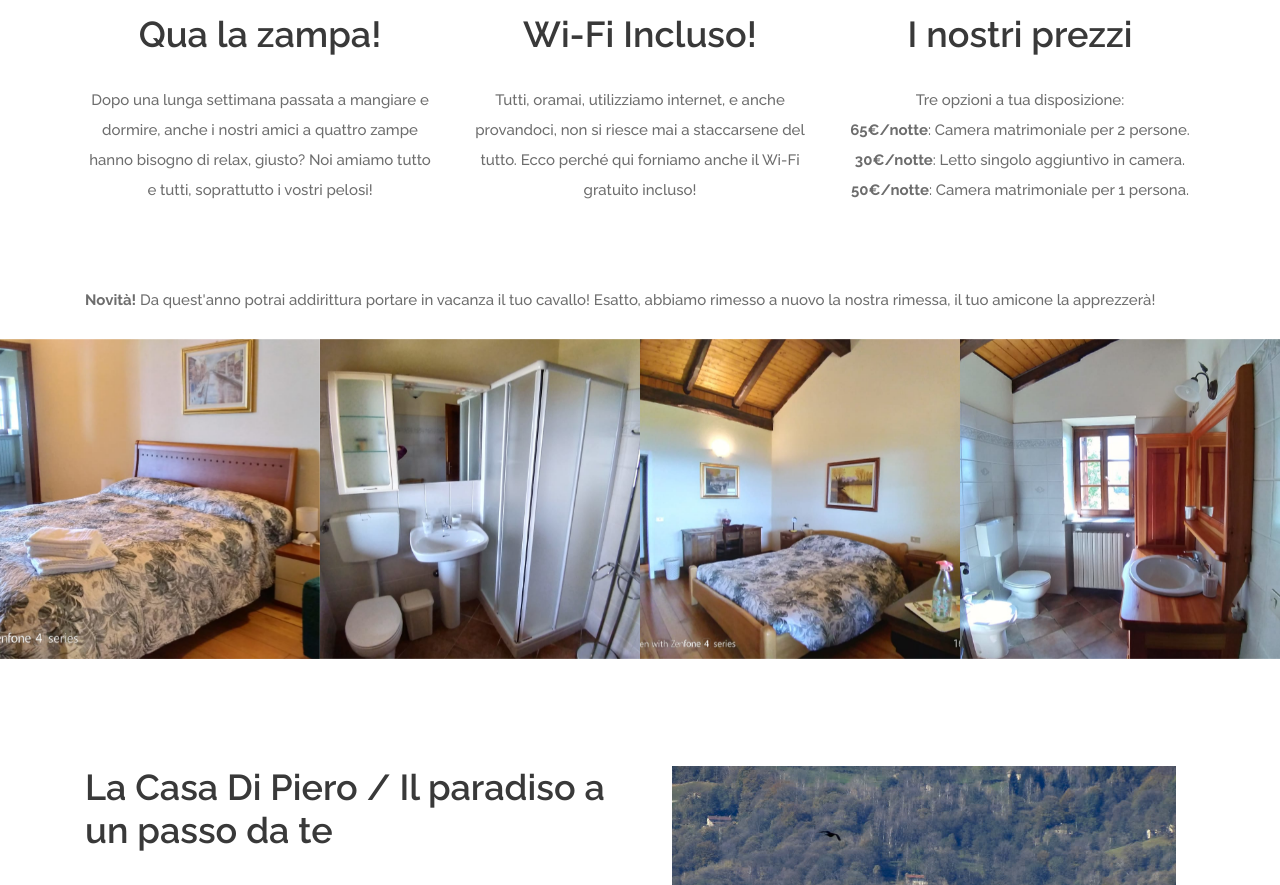
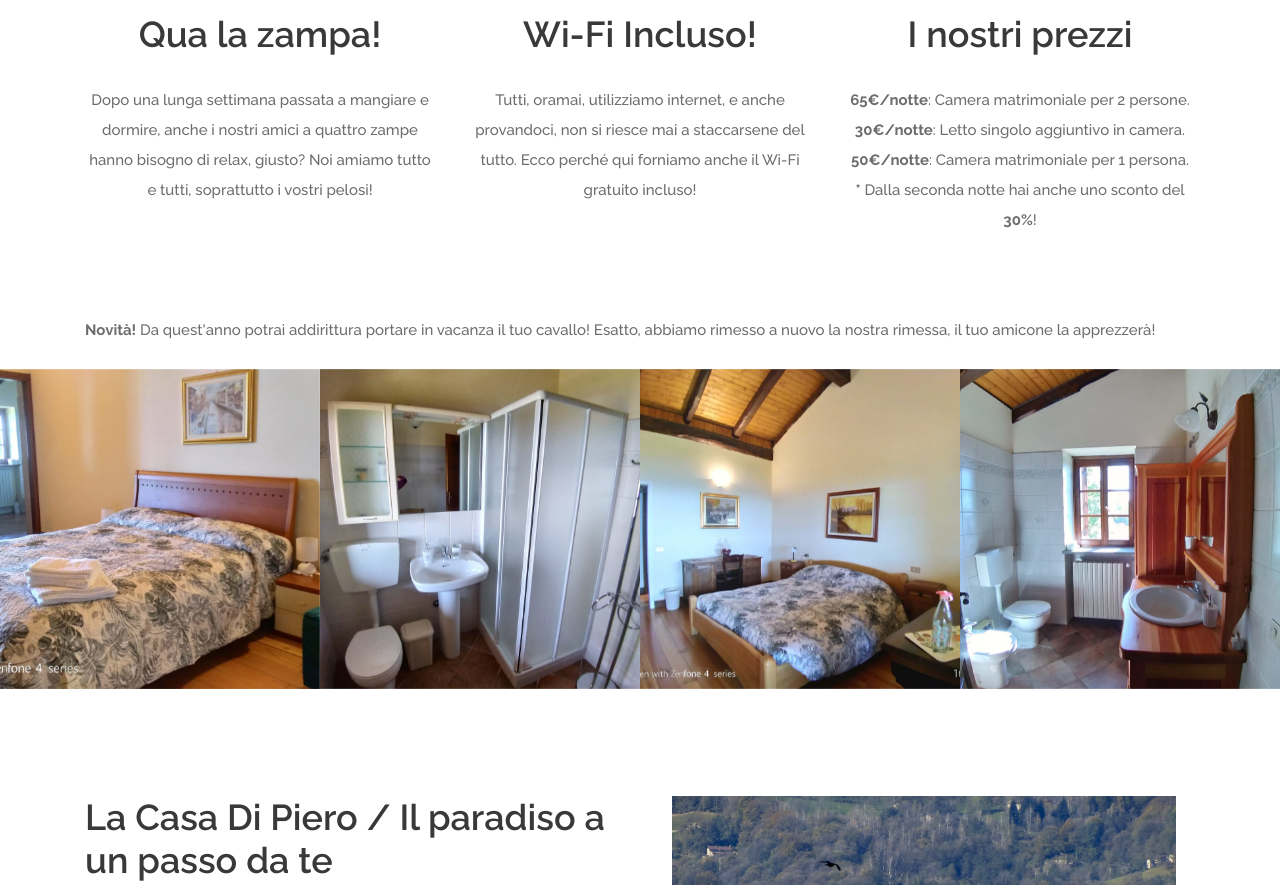
Before and after one commit to Oleven/lacasadipiero, a plain HTML site: page index.html in a window 1280 px wide. Shown: the part 2027-2912 px from the top of the page. Drawn offline with Linux system fonts and the light colour scheme; no server answers.

Commit message:
Modifiche

```diff
--- a/index.html
+++ b/index.html
@@ -275,10 +275,10 @@
 						<div class="icon_box_title"><h2>I nostri prezzi</h2></div>
 						<div class="icon_box_text">
 							<p>
-								Tre opzioni a tua disposizione:<br>
 								<strong>65&euro;/notte</strong>: Camera matrimoniale per 2 persone.<br>
 								<strong>30&euro;/notte</strong>: Letto singolo aggiuntivo in camera.<br>
-								<strong>50&euro;/notte</strong>: Camera matrimoniale per 1 persona.
+								<strong>50&euro;/notte</strong>: Camera matrimoniale per 1 persona.<br>
+								<strong>*</strong> Dalla seconda notte hai anche uno sconto del <strong>30%</strong>!
 							</p>
 						</div>
 					</div>
```
